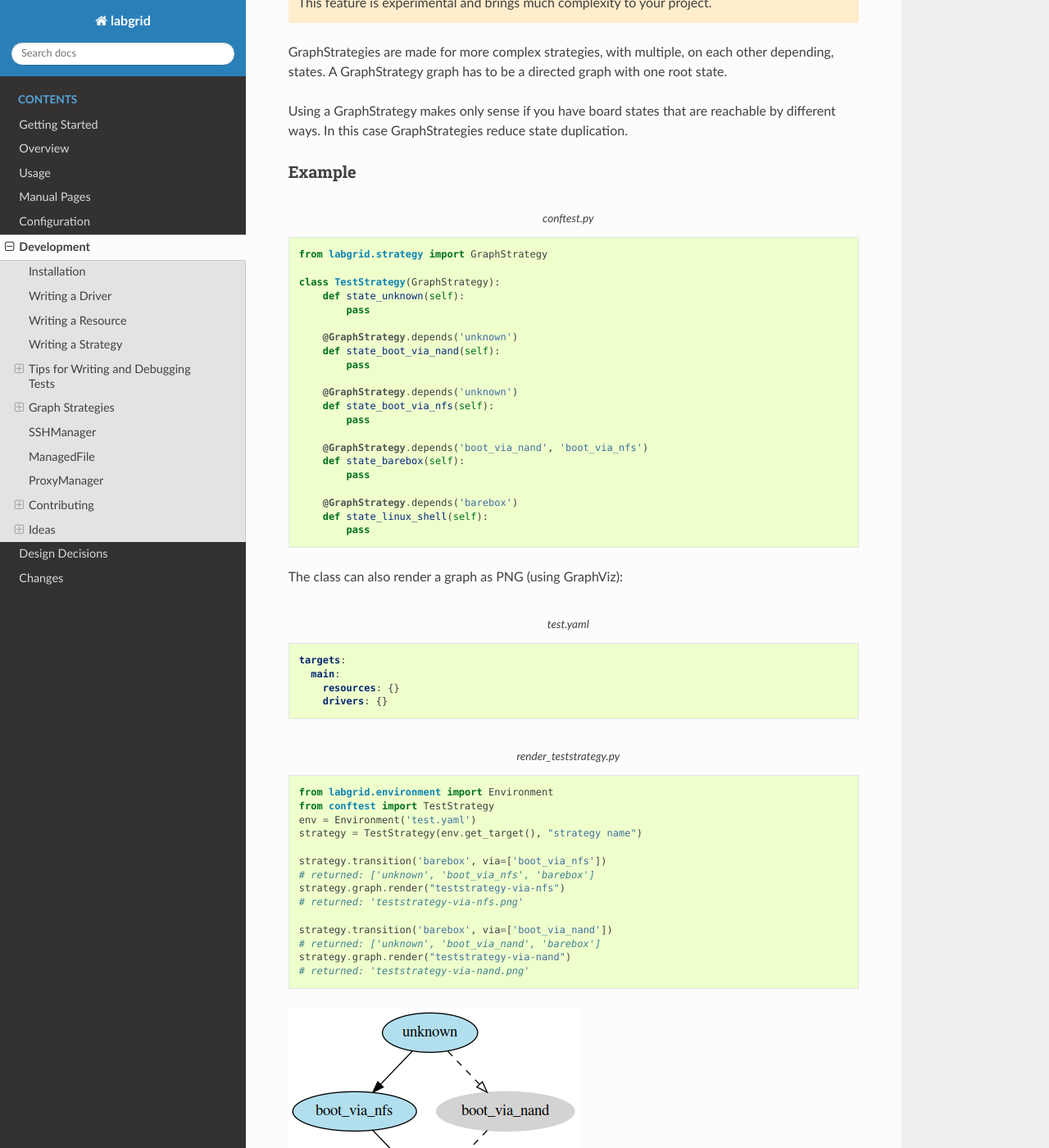
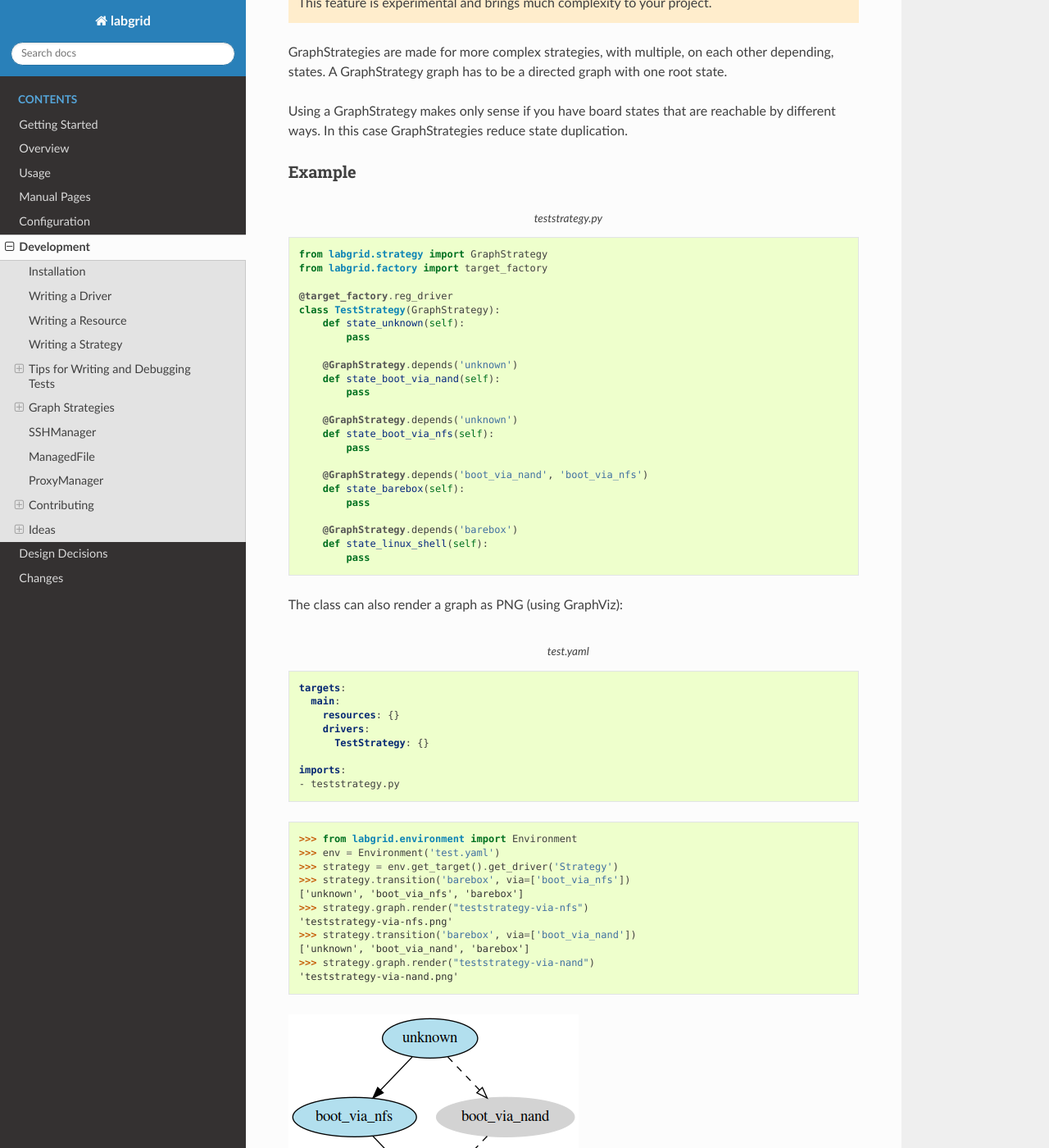
Before and after one commit to labgrid-project/labgrid, a Sphinx documentation site: the page built from doc/development.rst, in a window 1280 px wide and 1400 px high, scrolled down 7020 px. Shown: the whole window at 82% size. Built offline with Sphinx 7.4.7 and the Read the Docs theme 2.0.0, drawn with Linux system fonts in a browser that asks for light colours; pages that are not in the unit, such as notebooks, are missing from menus.

Commit message:
doc: development: improve GraphStrategy example
Strategies should not reside in conftest.py. Better show how to use
external strategies and turn the test script into an interactive REPL
session.

Signed-off-by: Bastian Krause <bst@pengutronix.de>

```diff
--- a/doc/development.rst
+++ b/doc/development.rst
@@ -384,10 +384,12 @@ Example
 ~~~~~~~
 
 .. code-block:: python
-   :caption: conftest.py
+   :caption: teststrategy.py
 
    from labgrid.strategy import GraphStrategy
+   from labgrid.factory import target_factory
 
+   @target_factory.reg_driver
    class TestStrategy(GraphStrategy):
        def state_unknown(self):
            pass
@@ -416,25 +418,26 @@ The class can also render a graph as PNG (using GraphViz):
    targets:
      main:
        resources: {}
-       drivers: {}
+       drivers:
+         TestStrategy: {}
 
-.. code-block:: python
-   :caption: render_teststrategy.py
+   imports:
+   - teststrategy.py
 
-   from labgrid.environment import Environment
-   from conftest import TestStrategy
-   env = Environment('test.yaml')
-   strategy = TestStrategy(env.get_target(), "strategy name")
 
-   strategy.transition('barebox', via=['boot_via_nfs'])
-   # returned: ['unknown', 'boot_via_nfs', 'barebox']
-   strategy.graph.render("teststrategy-via-nfs")
-   # returned: 'teststrategy-via-nfs.png'
+::
 
-   strategy.transition('barebox', via=['boot_via_nand'])
-   # returned: ['unknown', 'boot_via_nand', 'barebox']
-   strategy.graph.render("teststrategy-via-nand")
-   # returned: 'teststrategy-via-nand.png'
+   >>> from labgrid.environment import Environment
+   >>> env = Environment('test.yaml')
+   >>> strategy = env.get_target().get_driver('Strategy')
+   >>> strategy.transition('barebox', via=['boot_via_nfs'])
+   ['unknown', 'boot_via_nfs', 'barebox']
+   >>> strategy.graph.render("teststrategy-via-nfs")
+   'teststrategy-via-nfs.png'
+   >>> strategy.transition('barebox', via=['boot_via_nand'])
+   ['unknown', 'boot_via_nand', 'barebox']
+   >>> strategy.graph.render("teststrategy-via-nand")
+   'teststrategy-via-nand.png'
 
 .. figure:: res/graphstrategy-via-nfs.png
 
```
